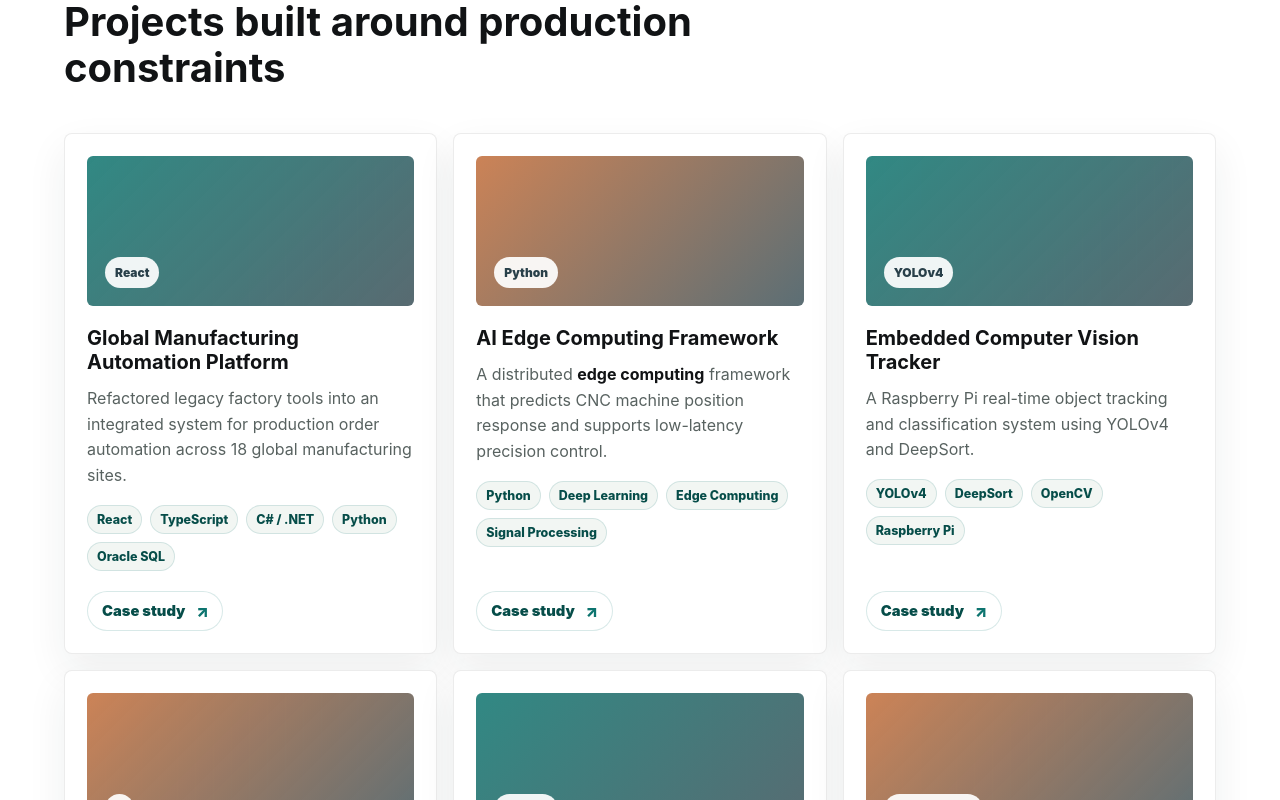
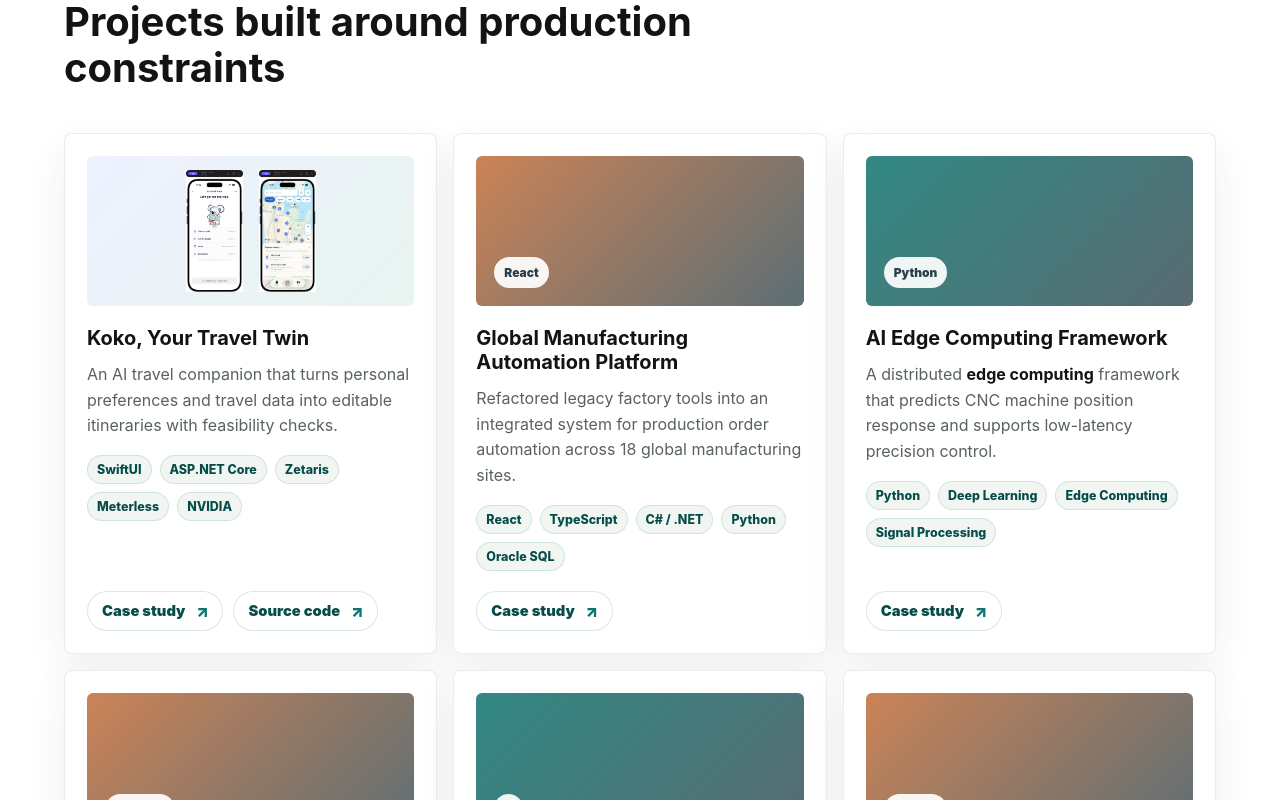
Before and after one commit to stephentclin/stephentclin.github.io, a React (Vite) app: page / in a window 1280 px wide. Shown: the part 1100-1900 px from the top of the page. Built offline with nearby package versions, Linux system fonts and the light colour scheme.

Commit message:
add projects & case studies in home page

```diff
--- a/src/data/caseStudies.js
+++ b/src/data/caseStudies.js
@@ -1,4 +1,24 @@
 export const caseStudies = [
+  {
+    id: "case-study-koko-travel-twin",
+    type: "AI travel agents · Open Agent Hackathon 2026 · Team Jackpot",
+    title: "Building Koko, a travel companion grounded in real constraints",
+    problem:
+      "Travel information is fragmented across place catalogs, weather, transport, and accommodation sources. A convincing itinerary can still repeat destinations, overlook opening hours, or exceed a traveler's energy and budget.",
+    decision:
+      "I connected native mobile clients to an ASP.NET Core backend, using Zetaris for integrated travel-data queries, Meterless H-MEM for consented preference memory, and NVIDIA for model inference. Planning and independent review agents are supported by C# scheduling and validation for route timing, walking estimates, required visits, and unresolved costs. PostgreSQL stores trips and application state; provider credentials stay on the server in the AWS deployment.",
+    result:
+      "The hackathon prototype brings together place exploration, editable itinerary drafts, and visible checks for unconfirmed prices and hours. JSON planning tests and versioned Skill-management APIs make behavior easier to inspect through Postman. Work remains on place deduplication, consistent review enforcement across save flows, and realistic load testing.",
+    links: [
+      { label: "Development story & screenshots", href: "#blog/koko-travel-twin" },
+      { label: "Source code", href: "https://github.com/f1sh11/hackathon" },
+    ],
+    image: {
+      src: "/images/koko/cloud-architecture.svg",
+      alt: "Koko cloud architecture: mobile clients, ASP.NET Core, PostgreSQL, Meterless H-MEM, Zetaris, and NVIDIA",
+      caption: "Development deployment in Sydney: the app connects to one backend, with separate application and Zetaris workloads sharing an existing AWS EKS node. Memory uses H-MEM; model inference calls NVIDIA directly.",
+    },
+  },
   {
     id: "case-study-manufacturing-automation",
     type: "Manufacturing automation",
--- a/src/data/projects.js
+++ b/src/data/projects.js
@@ -1,4 +1,17 @@
 export const projects = [
+  {
+    name: "Koko, Your Travel Twin",
+    summary:
+      "An AI travel companion that turns personal preferences and travel data into editable itineraries with feasibility checks.",
+    stack: ["SwiftUI", "ASP.NET Core", "Zetaris", "Meterless", "NVIDIA"],
+    screenshots: [
+      { src: "/images/koko/app-trip-setup.png", alt: "Koko's English trip setup on iOS" },
+      { src: "/images/koko/app-explore.png", alt: "Koko's English place exploration map on iOS" },
+    ],
+    repo: "https://github.com/f1sh11/hackathon",
+    showRepo: true,
+    caseStudy: "#case-study-koko-travel-twin",
+  },
   {
     name: "Global Manufacturing Automation Platform",
     summary:
--- a/src/main.jsx
+++ b/src/main.jsx
@@ -249,9 +249,17 @@ function SectionHeading({ eyebrow, title }) {
 function ProjectCard({ project }) {
   return (
     <article className="project-card">
-      <div className="project-visual" role="img" aria-label={`${project.name} preview`}>
-        <span>{project.stack[0]}</span>
-      </div>
+      {project.screenshots ? (
+        <div className="project-visual project-visual--screenshots">
+          {project.screenshots.map((screenshot) => (
+            <img key={screenshot.src} src={screenshot.src} alt={screenshot.alt} loading="lazy" />
+          ))}
+        </div>
+      ) : (
+        <div className="project-visual" role="img" aria-label={`${project.name} preview`}>
+          <span>{project.stack[0]}</span>
+        </div>
+      )}
       <div>
         <h3>{project.name}</h3>
         <p>
@@ -268,6 +276,7 @@ function ProjectCard({ project }) {
       <div className="card-links">
         <ExternalLink href={project.demo}>Demo</ExternalLink>
         <ExternalLink href={project.caseStudy}>Case study</ExternalLink>
+        {project.showRepo && <ExternalLink href={project.repo}>Source code</ExternalLink>}
       </div>
     </article>
   );
--- a/src/styles.css
+++ b/src/styles.css
@@ -1906,3 +1906,23 @@ footer {
   height: auto;
   max-height: none;
 }
+
+
+/* Product screenshots use the same compact preview area as other project cards. */
+.project-card .project-visual--screenshots {
+  justify-content: center;
+  align-items: center;
+  gap: 16px;
+  height: 150px;
+  overflow: hidden;
+  padding: 14px;
+  background: linear-gradient(135deg, #eef1ff, #e7f4ef);
+}
+
+.project-visual--screenshots img {
+  display: block;
+  width: auto;
+  height: 100%;
+  max-width: calc(50% - 8px);
+  object-fit: contain;
+}
```
